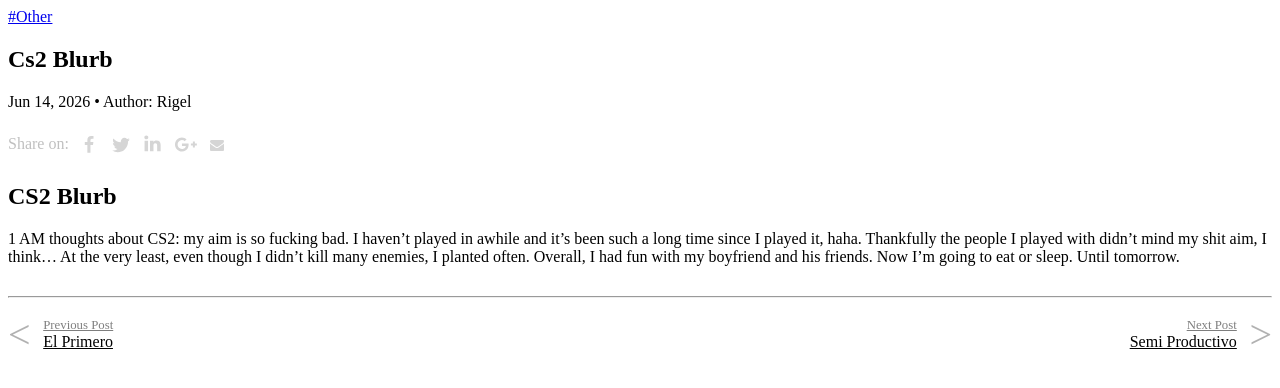
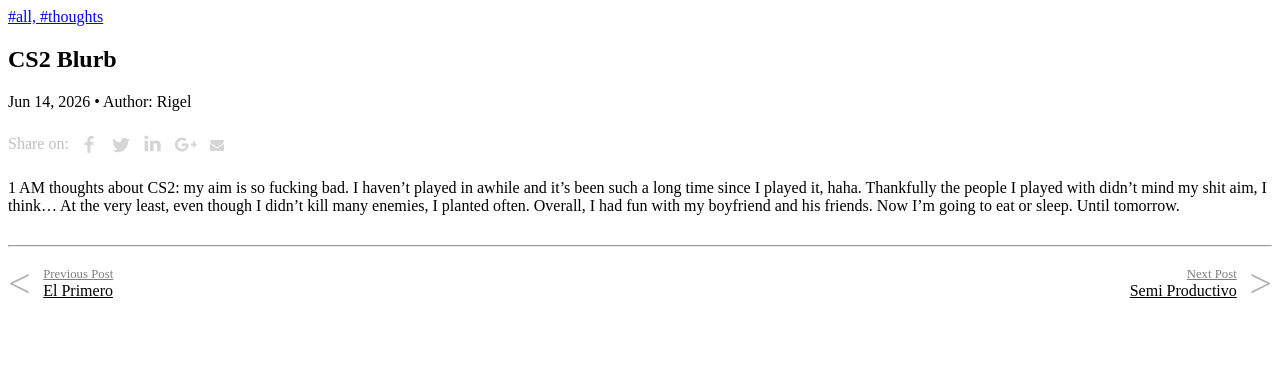
Before and after one commit to starryrrats/starryrrats.github.io, a Jekyll site: the page built from _posts/2026-06-14-CS2-blurb.md, in a window 1280 px wide. Shown: the top 388 px of the page. Built offline with Jekyll 4.4.1, drawn with Linux system fonts in a browser that asks for light colours; our own code applies the rules of GitHub Pages for plain Markdown files.

Commit message:
Update 2026-06-14-CS2-blurb.md

```diff
--- a/_posts/2026-06-14-CS2-blurb.md
+++ b/_posts/2026-06-14-CS2-blurb.md
@@ -1,3 +1,6 @@
-## CS2 Blurb
-
+---
+title: CS2 Blurb
+layout: post
+tags: all, thoughts
+---
 1 AM thoughts about CS2: my aim is so fucking bad.  I haven't played in awhile and it's been such a long time since I played it, haha.  Thankfully the people I played with didn't mind my shit aim, I think... At the very least, even though I didn't kill many enemies, I planted often.  Overall, I had fun with my boyfriend and his friends.  Now I'm going to eat or sleep.  Until tomorrow.
```
